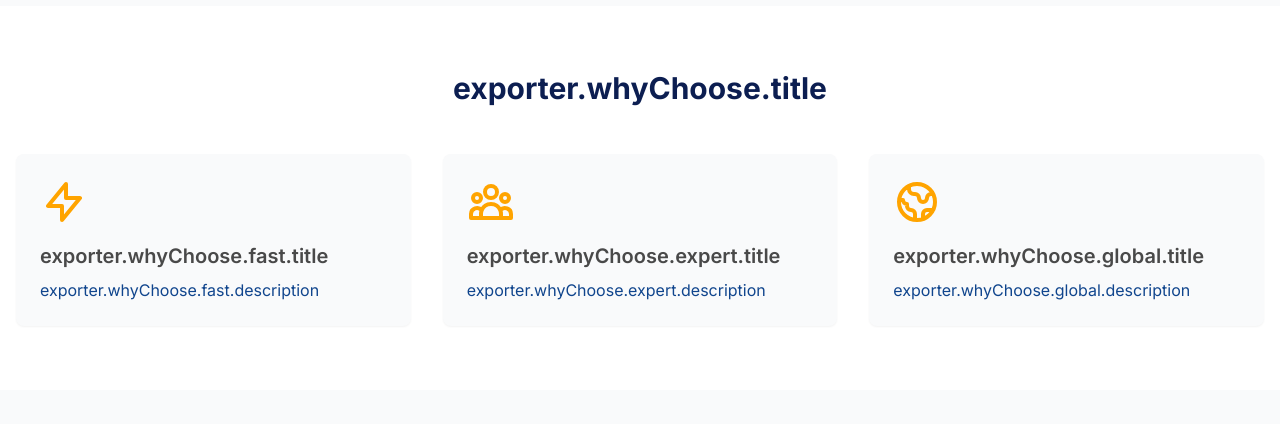
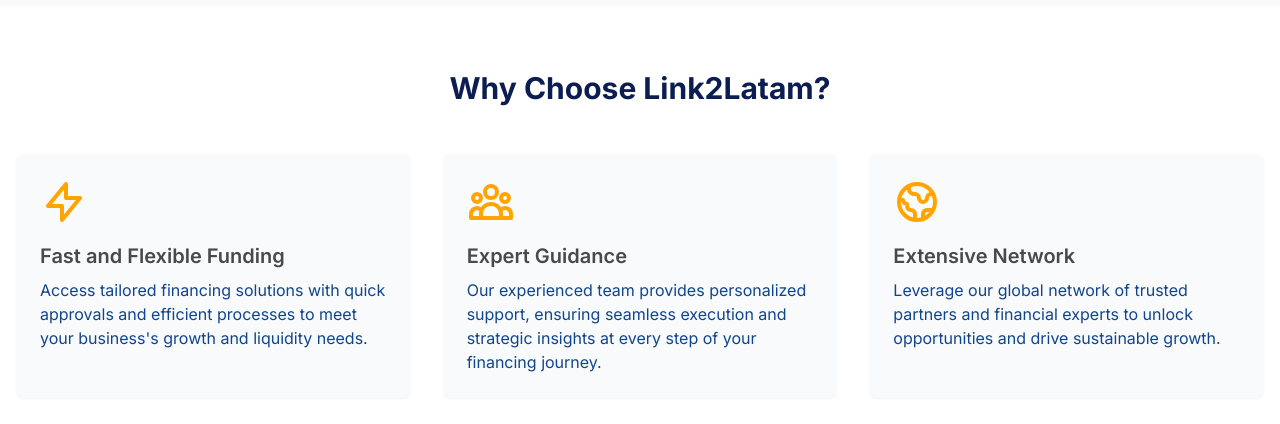
Before and after one commit to GabrielTrompiz27/link2latam, a React (Vite) app: page /exporter in a window 1280 px wide. Shown: the part 322-746 px from the top of the page. Built offline with nearby package versions, Linux system fonts and the light colour scheme.

Commit message:
Update Why Choose Section Text
Substituted the text in the Why Choose Section of the Exporter Onboarding page with new content highlighting the benefits of Link2Latam, including fast and flexible funding, expert guidance, and access to an extensive network.
[skip gpt_engineer]

```diff
--- a/src/translations/en.ts
+++ b/src/translations/en.ts
@@ -36,6 +36,13 @@ export const enTranslations = {
   'exporter.back': 'Back',
   'exporter.welcome.title': 'Welcome to Link2Latam',
   'exporter.welcome.subtitle': 'Transform your export business with fast, flexible funding solutions tailored to your needs.',
+  'exporter.whyChoose.title': 'Why Choose Link2Latam?',
+  'exporter.whyChoose.fast.title': 'Fast and Flexible Funding',
+  'exporter.whyChoose.fast.description': 'Access tailored financing solutions with quick approvals and efficient processes to meet your business\'s growth and liquidity needs.',
+  'exporter.whyChoose.expert.title': 'Expert Guidance',
+  'exporter.whyChoose.expert.description': 'Our experienced team provides personalized support, ensuring seamless execution and strategic insights at every step of your financing journey.',
+  'exporter.whyChoose.global.title': 'Extensive Network',
+  'exporter.whyChoose.global.description': 'Leverage our global network of trusted partners and financial experts to unlock opportunities and drive sustainable growth.',
 
   // Investor Onboarding
   'investor.welcome.title': 'Welcome to Link2Latam Investment Platform',
--- a/src/translations/es.ts
+++ b/src/translations/es.ts
@@ -37,12 +37,12 @@ export const esTranslations = {
   'exporter.welcome.title': 'Bienvenido a Link2Latam',
   'exporter.welcome.subtitle': 'Transforma tu negocio de exportación con soluciones de financiamiento rápidas y flexibles adaptadas a tus necesidades.',
   'exporter.whyChoose.title': '¿Por qué elegir Link2Latam?',
-  'exporter.whyChoose.fast.title': 'Financiamiento Rápido',
-  'exporter.whyChoose.fast.description': 'Obtén financiamiento para tus facturas de exportación rápidamente a través de nuestro proceso simplificado.',
-  'exporter.whyChoose.expert.title': 'Soporte Experto',
-  'exporter.whyChoose.expert.description': 'Nuestro equipo de expertos en financiamiento comercial está aquí para guiarte en cada paso.',
-  'exporter.whyChoose.global.title': 'Red Global',
-  'exporter.whyChoose.global.description': 'Accede a nuestra extensa red de compradores internacionales y socios financieros.',
+  'exporter.whyChoose.fast.title': 'Financiamiento Rápido y Flexible',
+  'exporter.whyChoose.fast.description': 'Accede a soluciones de financiamiento personalizadas con aprobaciones rápidas y procesos eficientes para satisfacer las necesidades de crecimiento y liquidez de tu negocio.',
+  'exporter.whyChoose.expert.title': 'Orientación Experta',
+  'exporter.whyChoose.expert.description': 'Nuestro experimentado equipo brinda soporte personalizado, asegurando una ejecución perfecta y perspectivas estratégicas en cada paso de tu proceso de financiamiento.',
+  'exporter.whyChoose.global.title': 'Red Extensa',
+  'exporter.whyChoose.global.description': 'Aprovecha nuestra red global de socios y expertos financieros de confianza para desbloquear oportunidades e impulsar un crecimiento sostenible.',
 
   // Investor Onboarding
   'investor.welcome.title': 'Bienvenido a la Plataforma de Inversión Link2Latam',
@@ -56,6 +56,10 @@ export const esTranslations = {
   'investor.whyChoose.market.description': 'Obtenga acceso directo a oportunidades de inversión en América Latina a través de nuestra extensa red y alianzas.',
   'investor.whyChoose.cycles.title': 'Ciclos de Inversión a Corto Plazo',
   'investor.whyChoose.cycles.description': 'Disfrute de la flexibilidad de inversiones a corto plazo con pagos de intereses típicamente realizados dentro de 60 a 90 días.',
+
+  // Investor Consultation
+  'investor.consultation.title': 'Hablemos de sus Objetivos de Inversión',
+  'investor.consultation.subtitle': 'Programe una consulta uno a uno con nuestros expertos en inversiones para explorar cómo Link2Latam puede ayudarle a alcanzar sus objetivos de inversión.',
 
   // Form Section
   'form.title': 'Personalicemos sus Opciones de Financiamiento',
```
